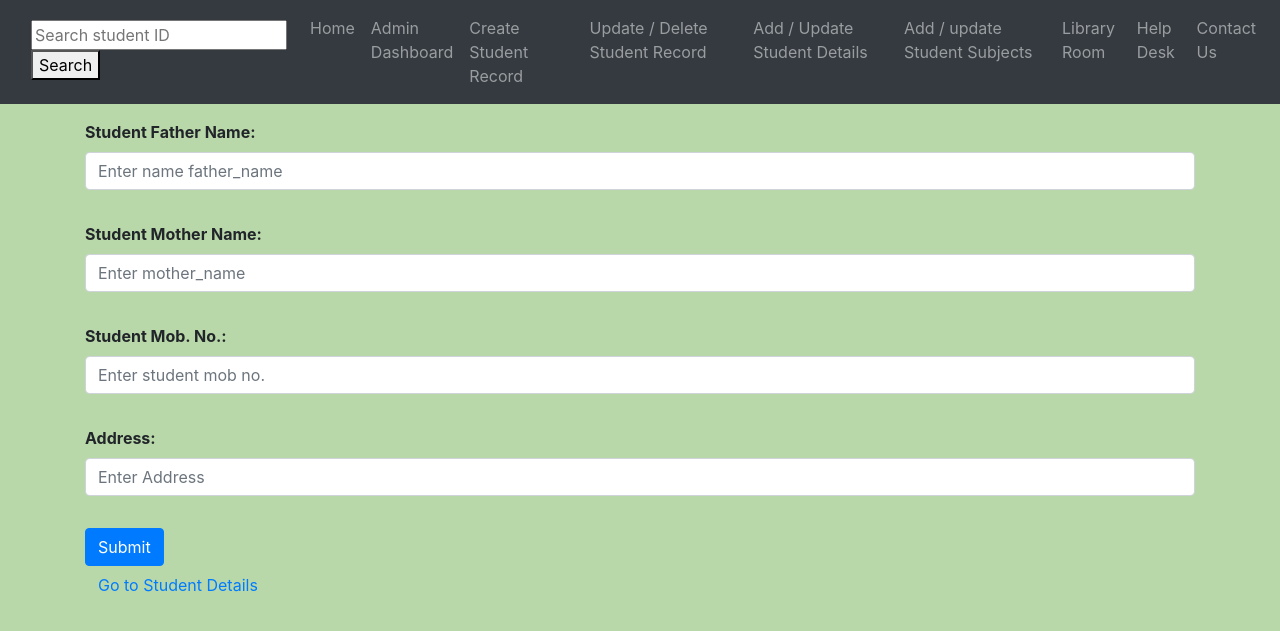
After one commit to Sayan8981/django-ORM, a Django app: page /blog_posts/create_student_details in a window 1280 px wide. The commit adds this page. Shown: the top 631 px of the page. Run offline with Django 3.2, Linux system fonts and the light colour scheme; data that the repository does not hold is empty; some libraries are stand-ins or nearby versions.

Commit message:
#4 create new student details page updated

```diff
--- /dev/null
+++ b/myapp/blog_posts/templates/blog_posts/post_student_details_form.html
@@ -0,0 +1,53 @@
+{% extends 'blog_posts/main.html' %} {% block content %}
+
+<form action="http://127.0.0.1:8080/blog_posts/create_student_details" method="POST"> {% csrf_token %} {% if messages %} {% for message in messages %}
+    <div class="container-fluid p-0">
+        <div class="alert {{ message.tags }} alert-dismissible" role="alert">
+            <button type="button" class="close" data-dismiss="alert" aria-label="Close">
+          <span aria-hidden="true">×</span>
+        </button> {{ message.message }}
+        </div>
+    </div>
+    {% endfor %} {% endif %}
+    <div class="container mt-3">
+        {% if students %}
+            <select name="name" id="name">
+                <option selected="selected" disabled>Choose a name</option>
+                {% for post in students %}
+                <option value="{{ post.id }}">{{ post.name }}</option>
+                {% endfor %}
+            </select>
+            <input type="submit" value="Select">
+
+        {% endif %}
+        <div class="mb-2">
+            <label for="father_name" class="form-label"><strong>Student Father Name: </strong></label>
+            <input type="text" class="form-control" id="father_name" name="father_name" placeholder="Enter name father_name" required>
+        </div>
+        <br>
+        <div class="mb-2">
+            <label for="mother_name" class="form-label"><strong>Student Mother Name: </strong></label>
+            <input type="text" class="form-control" id="mother_name" name="mother_name" placeholder="Enter mother_name" required>
+        </div>
+        <br>
+        <div class="mb-2">
+            <label for="mob_no" class="form-label"><strong>Student Mob. No.: </strong></label>
+            <input type="tel" class="form-control" id="mob_no" name="mob_no" placeholder="Enter student mob no." required>
+        </div>
+        <br>
+        <div class="mb-2">
+            <label for="address" class="form-label"><strong>Address: </strong></label>
+            <input type="text" class="form-control" id="address" name="address" placeholder="Enter Address" required>
+        </div>
+        <br>
+        <button type="submit" class="btn btn-primary">Submit</button>
+        <br>
+        <button type="home" class="btn">
+            <a href="http://127.0.0.1:8080/blog_posts/student_details/">Go to Student Details</a>
+        </button>
+    </div>
+
+</form>
+{% endblock %}
+
+</html>
--- a/myapp/blog_posts/templates/blog_posts/student_details.html
+++ b/myapp/blog_posts/templates/blog_posts/student_details.html
@@ -1,6 +1,7 @@
 {% extends 'blog_posts/main.html' %} {% block content %} {% load static %}
 <div class="container-fluid">
     <div class="row">
+        <button button type="button " class="btn btn-link "><a href="http://127.0.0.1:8080/blog_posts/create_student_details">Create new student details</a></button>
         <div class="col-md-12">
             <br>
             <h3 class="text-center">Student Lists</h3>
@@ -69,7 +70,6 @@
                 </ul>
                 {% endif %}
             </div>
-            <button button type="button " class="btn btn-link "><a href="http://127.0.0.1:8080/blog_posts/new">Create new student details</a></button>
         </div>
     </div>
 </div>
--- a/myapp/blog_posts/urls.py
+++ b/myapp/blog_posts/urls.py
@@ -12,4 +12,5 @@ urlpatterns = [
     url(r'^delete_record/(?P<pk>\d+)/$', views.StudentDeleteView.as_view(), name='delete_record'),
     url(r'^contact/', views.contact_view, name='contact'),
     url(r'^student_details/', views.post_student_details, name='student_details'),
+    url(r'^create_student_details$', views.student_details_view, name='create_student_details'),
 ]
--- a/myapp/blog_posts/views.py
+++ b/myapp/blog_posts/views.py
@@ -23,6 +23,7 @@ contact_template = 'blog_posts/contact.html'
 contact_success_template ='blog_posts/contact_success.html'
 contact_unsuccess_template = 'blog_posts/contact_unsuccess.html'
 student_detail_template = 'blog_posts/student_details.html'
+student_details_create_template = 'blog_posts/post_student_details_form.html'
 
 def pagination(request, item_size, student_data):
     page = request.GET.get('page', 1)
@@ -36,6 +37,35 @@ def pagination(request, item_size, student_data):
         students = paginator.page(paginator.num_pages)
     return students
 
+def student_details_view(request, template_name=student_details_create_template):
+    flag = True
+    context = { 'students': Student.objects.all() }
+    if request.method == 'POST':
+        #import pdb;pdb.set_trace()
+        id_ = request.POST['name']
+        father_name = request.POST['father_name']
+        mother_name = request.POST['mother_name']
+        mob_no = request.POST['mob_no']
+        address = request.POST['address']
+        print (id_, father_name, mother_name, mob_no, address)
+
+        record = Student_details.objects.all()
+        for data in record:
+            #import pdb;pdb.set_trace()
+            if data.father_name == father_name:
+                messages.error(request, 'Father_name already exists!')
+                flag = False
+                break
+
+        try:
+            if not messages or flag == True:
+                #import pdb;pdb.set_trace()
+                user = Student_details(student_id = id_, father_name = father_name, mother_name = mother_name, mob_no = mob_no, address = address)
+                user.save()
+        except Exception as error:
+            messages.error(request, str(error))
+    return render(request, template_name, context)
+
 def post_list(request, template_name=student_list_template):
     student_list = Student.objects.all()
     students = pagination(request, 6, student_list)
@@ -46,6 +76,10 @@ def update_list(request, template_name=student_record_edit_template):
     posts = Student.objects.all()
     students = pagination(request, 6, posts)
     return render(request, template_name, {'students': students})
+
+# def create_student_details(request, template_name = student_details_create_template):
+#     if request.method == 'POST':
+#         pass
 
 def post_create(request, template_name=student_record_create_template):
     flag = True
```
Also changed, not shown: myapp/blog_posts/templates/blog_posts/post_form.html (+4 -4 lines).
